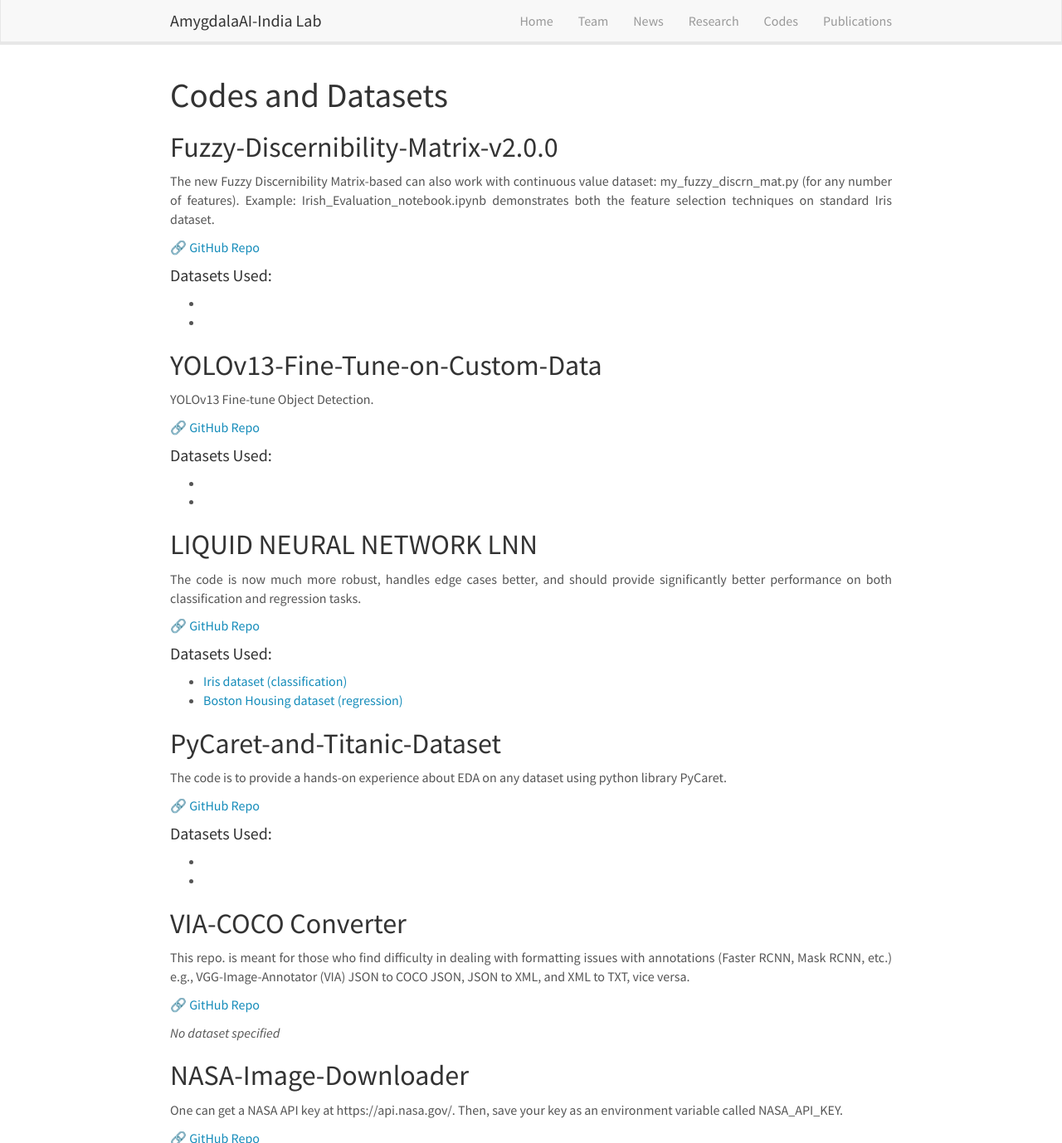
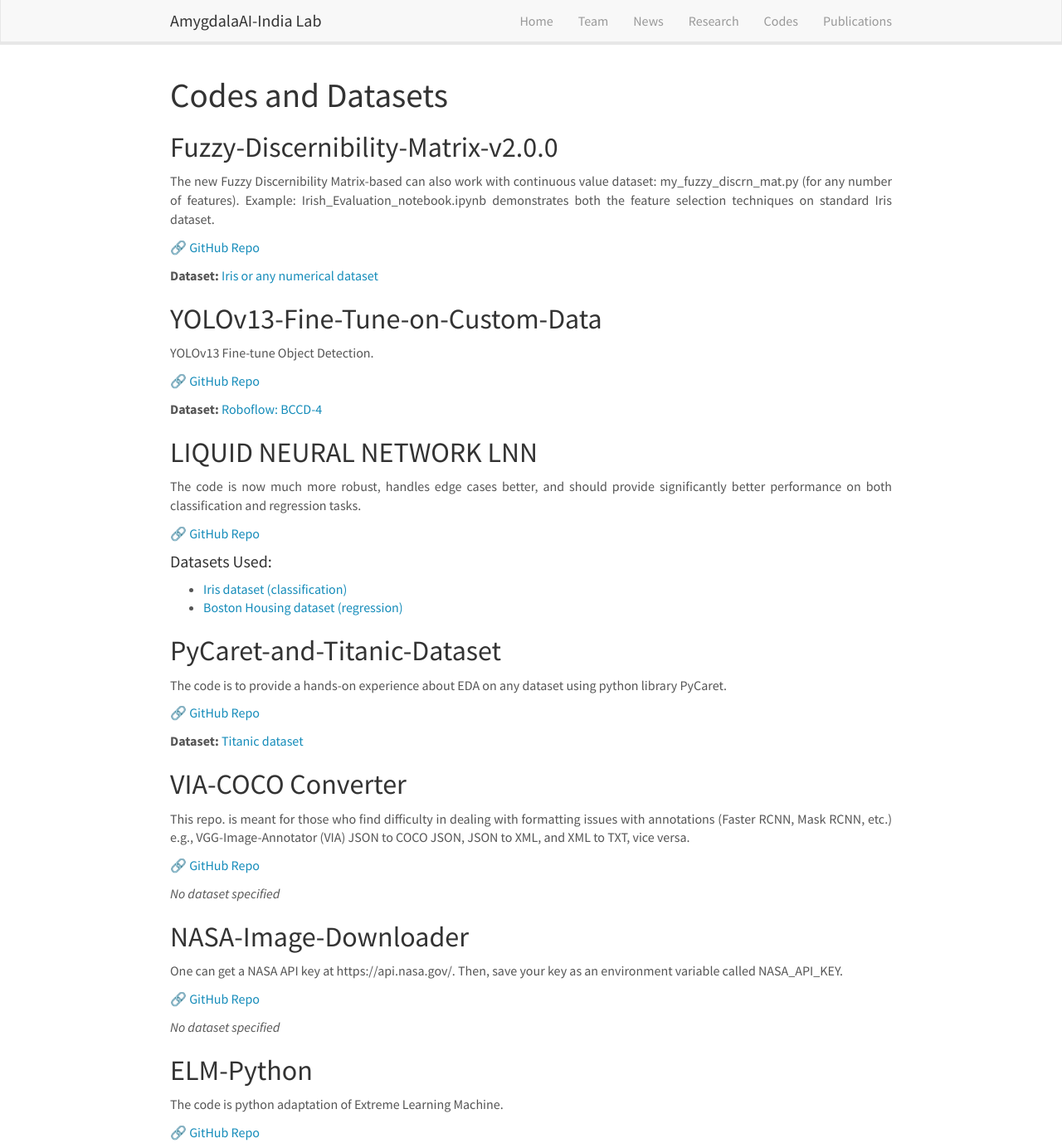
Before and after one commit to amygdalaaiindia/amygdalaaiindia.github.io, a Jekyll site: the page built from _pages/codes.html, in a window 1280 px wide and 1400 px high, cut to the strip 0-1378 px from the top of the window. Shown: the whole strip at 83% size. Built offline with Jekyll 4.4.1, drawn with Linux system fonts in a browser that asks for light colours; nearby versions of some CDN libraries; some of the changed text lies outside the part shown.

Commit message:
Update codes.html

```diff
--- a/_pages/codes.html
+++ b/_pages/codes.html
@@ -6,7 +6,7 @@
 permalink: /codes
 ---
 
-<h1>Codes and Datasets</h1>
+<h1 class="codes-title">Codes and Datasets</h1>
 
 <div class="codes-container">
   {% for code in site.data.codes %}
@@ -19,24 +19,30 @@
       </p>
 
       {% if code.dataset %}
-        {% if code.dataset.first %}
-          <!-- Case: Multiple datasets -->
+        {% if code.dataset.name %}
+          <!-- Case: Single dataset object -->
+          <p>
+            <strong>Dataset:</strong>
+            <a href="{{ code.dataset.link }}" target="_blank" class="dataset-badge">
+              {{ code.dataset.name }}
+            </a>
+          </p>
+
+        {% elsif code.dataset[0] %}
+          <!-- Case: Multiple datasets (array) -->
           <h4>Datasets Used:</h4>
           <ul>
             {% for ds in code.dataset %}
               <li><a href="{{ ds.link }}" target="_blank">{{ ds.name }}</a></li>
             {% endfor %}
           </ul>
+
         {% else %}
-          <!-- Case: Single dataset (badge style) -->
-          <p><strong>Dataset:</strong>
-            <a href="{{ code.dataset.link }}" target="_blank" class="dataset-badge">
-              {{ code.dataset.name }}
-            </a>
-          </p>
+          <!-- Defensive fallback -->
+          <p><em>Dataset: (unrecognized format)</em></p>
         {% endif %}
       {% else %}
-        <!-- Case: No dataset -->
+        <!-- No dataset provided -->
         <p><em>No dataset specified</em></p>
       {% endif %}
     </div>
```
